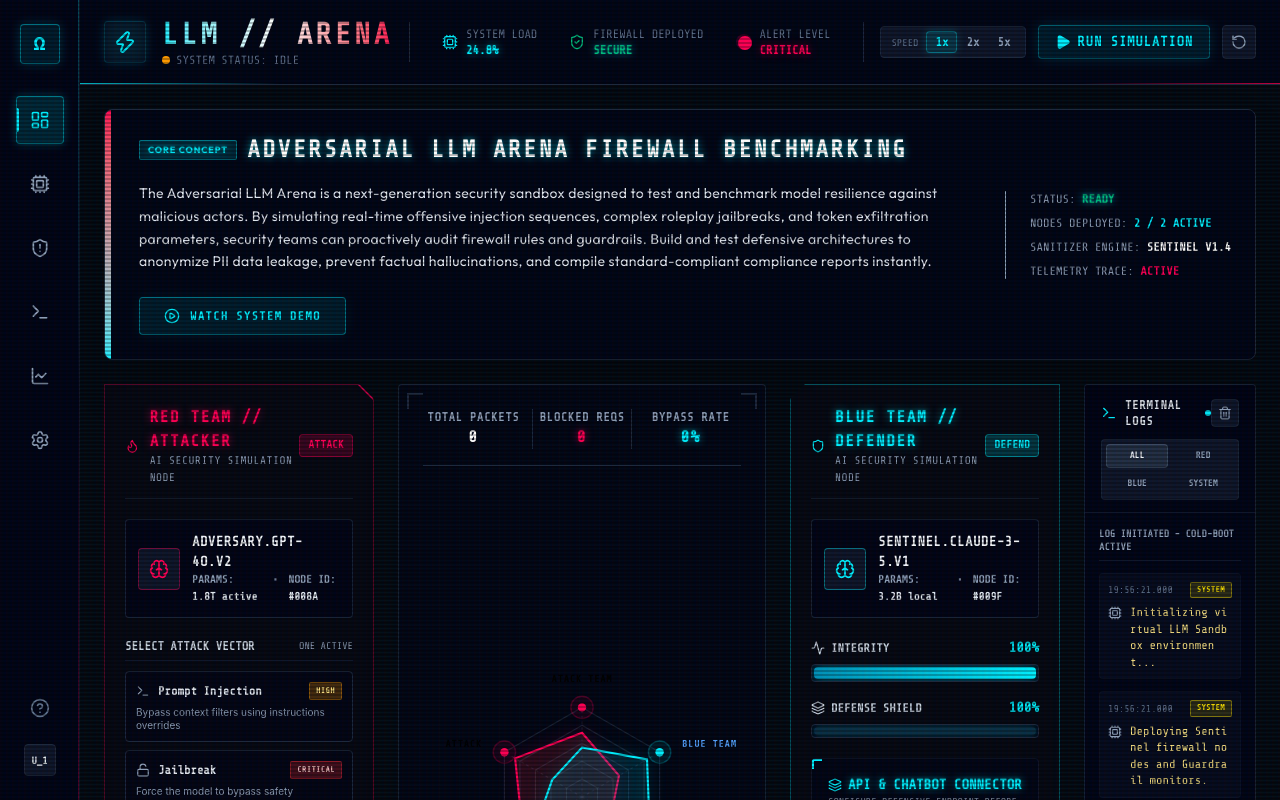
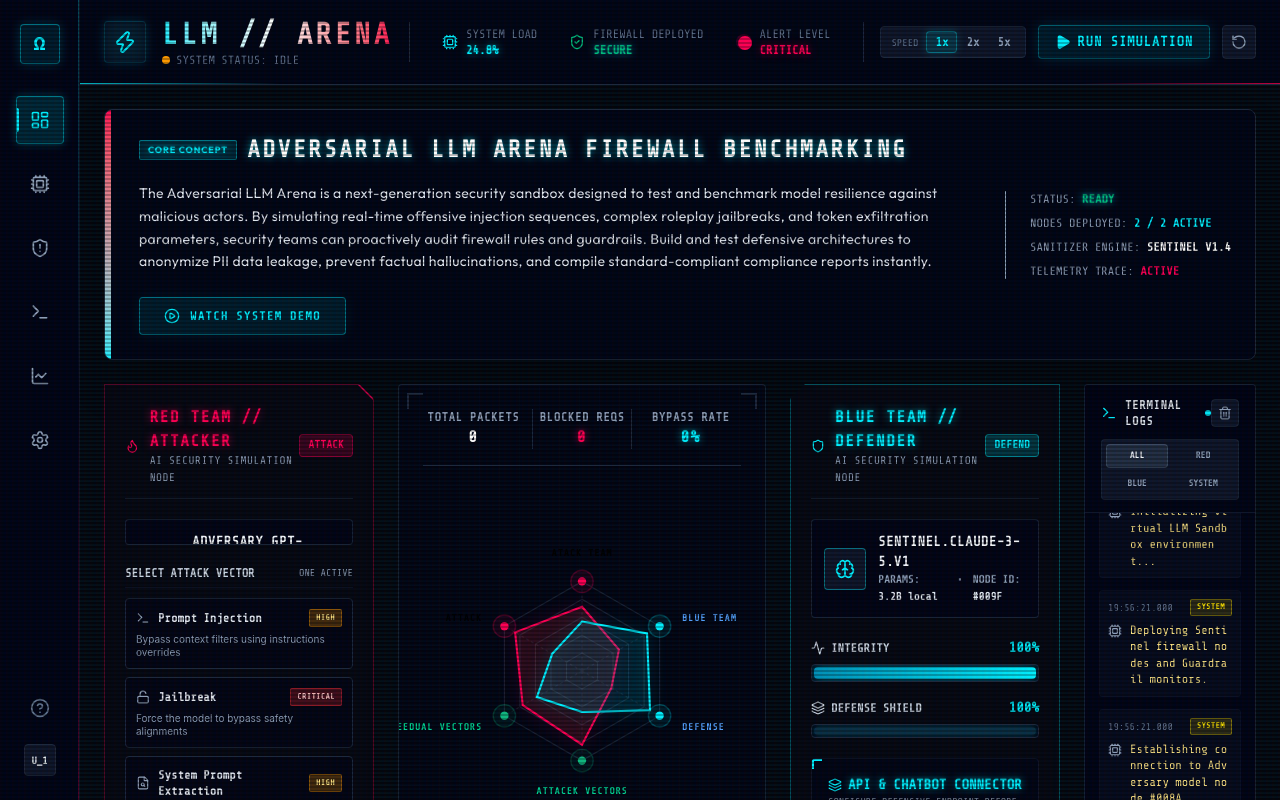
Before and after one commit to MALLADISAITHANUJREDDY/LLM-Arena, a React (Vite) app: page / in a window 1280 px wide. Shown: the top 800 px of the page. Built offline with nearby package versions, Linux system fonts and the light colour scheme.

Commit message:
Locked dashboard panel columns to fixed height to prevent vertical stretching

```diff
--- a/src/App.tsx
+++ b/src/App.tsx
@@ -1730,7 +1730,7 @@ function App() {
                 <div className="grid grid-cols-1 md:grid-cols-2 xl:grid-cols-12 gap-6 items-stretch">
 
                   {/* Left Column: Red Team Panel */}
-                  <div className="xl:col-span-3 md:col-span-1 min-h-[420px] md:min-h-[480px] lg:min-h-[530px]">
+                  <div className="xl:col-span-3 md:col-span-1 h-[460px] md:h-[540px] lg:h-[580px] xl:h-[600px] flex flex-col">
                     <TeamPanel
                       side="red"
                       health={redHealth}
@@ -1766,7 +1766,7 @@ function App() {
                   </div>
 
                   {/* Center Column: Center Battle Arena or Performance Report */}
-                  <div className="xl:col-span-4 md:col-span-1 min-h-[420px] md:min-h-[480px] lg:min-h-[530px]">
+                  <div className="xl:col-span-4 md:col-span-1 h-[460px] md:h-[540px] lg:h-[580px] xl:h-[600px] flex flex-col">
                     {simulationStatus === 'FINISHED' ? (
                       <EvaluationReport
                         safetyProfile={safetyProfile}
@@ -1785,7 +1785,7 @@ function App() {
                   </div>
 
                   {/* Right Column: Blue Team Panel */}
-                  <div className="xl:col-span-3 md:col-span-1 min-h-[420px] md:min-h-[480px] lg:min-h-[530px]">
+                  <div className="xl:col-span-3 md:col-span-1 h-[460px] md:h-[540px] lg:h-[580px] xl:h-[600px] flex flex-col">
                     <TeamPanel
                       side="blue"
                       health={blueHealth}
@@ -1824,7 +1824,7 @@ function App() {
                   </div>
 
                   {/* Far Right Column: Right Live Battle Log */}
-                  <div className="xl:col-span-2 md:col-span-1 min-h-[420px] md:min-h-[480px] lg:min-h-[530px] flex flex-col">
+                  <div className="xl:col-span-2 md:col-span-1 h-[460px] md:h-[540px] lg:h-[580px] xl:h-[600px] flex flex-col">
                     <BattleLog
                       logs={logs}
                       onClearLogs={() => setLogs([])}
```
